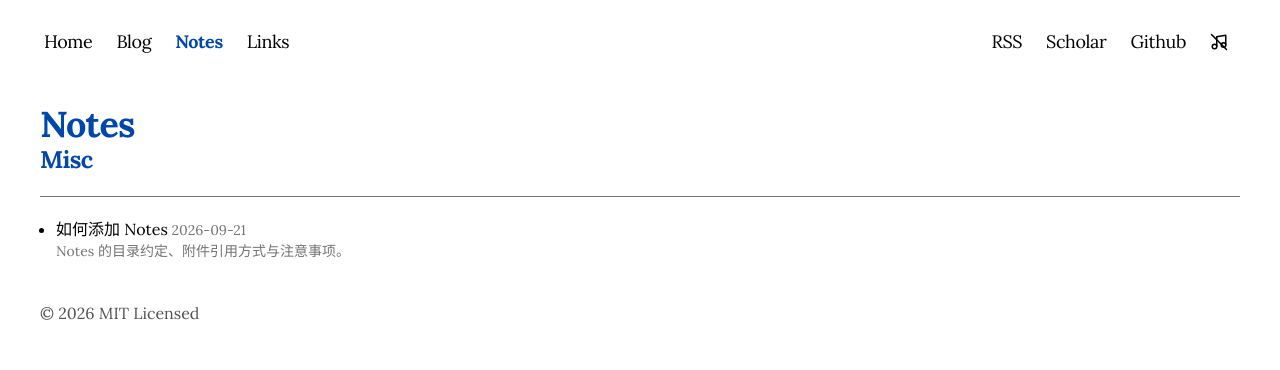
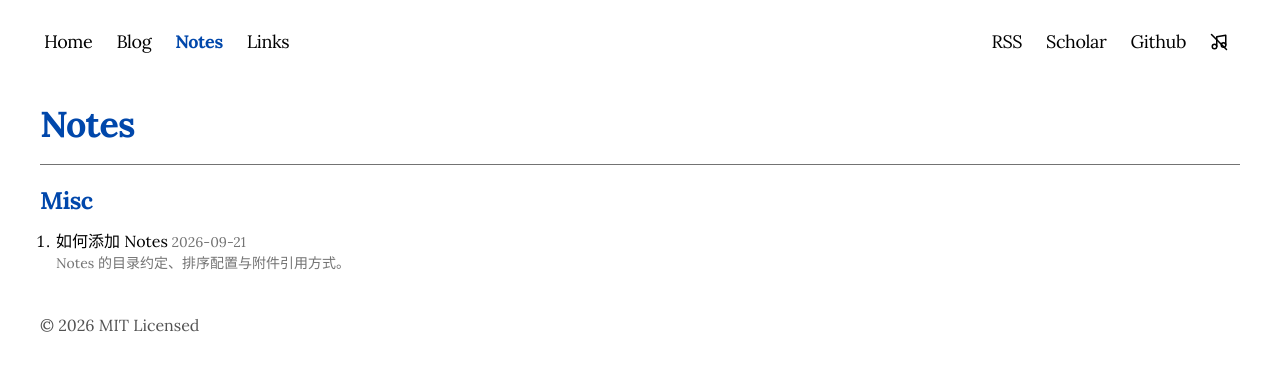
Before and after one commit to zeroffa233/zeroffa-homepage, a Next.js app: page /notes in a window 1280 px wide. Shown: the top 370 px of the page. Built offline with nearby package versions, Linux system fonts and the light colour scheme; a web font is replaced by a local one.

Commit message:
feat: notes ordering via order.json, hr above sections, ordered lists

```diff
--- a/app/notes/page.tsx
+++ b/app/notes/page.tsx
@@ -1,10 +1,10 @@
 import Link from "next/link";
 import { formatDate } from "app/blog/utils";
-import { getNoteList, getSections, NoteListItem } from "app/notes/utils";
+import { getNotesStructure, NoteListItem } from "app/notes/utils";
 
 function EntryList({ notes }: { notes: NoteListItem[] }) {
     return (
-        <ul className="list-disc list-outside pl-4">
+        <ol className="list-decimal list-outside pl-4">
             {notes.map((note) => (
                 <li key={note.slug} className="mb-2">
                     <Link
@@ -26,45 +26,32 @@ function EntryList({ notes }: { notes: NoteListItem[] }) {
                     )}
                 </li>
             ))}
-        </ul>
+        </ol>
     );
 }
 
 export default function Notes() {
-    const notes = getNoteList();
-    const sections = getSections();
+    const sections = getNotesStructure();
     return (
         <div>
             <h2 className="text-[#0047AB] text-4xl font-bold tracking-tight dark:text-neutral-100 mt-5">
                 Notes
             </h2>
-            {sections.map(({ name, title }) => {
-                const sectionNotes = notes.filter((n) => n.section === name);
-                const flat = sectionNotes.filter((n) => !n.group);
-                const groupNames: string[] = [];
-                for (const n of sectionNotes) {
-                    if (n.group && !groupNames.includes(n.group)) {
-                        groupNames.push(n.group);
-                    }
-                }
-                return (
+            {sections.map(({ name, title, flat, groups }) => (
                 <div key={name}>
+                    <hr className="my-5 border-neutral-500 dark:border-neutral-500"></hr>
                     <h3 className="text-[#0047AB] text-2xl font-bold tracking-tight dark:text-neutral-100 mb-3">
                         {title}
                     </h3>
-                        <hr className="my-5 border-neutral-500 dark:border-neutral-500"></hr>
                     {flat.length > 0 && <EntryList notes={flat} />}
-                        {groupNames.map((group) => (
+                    {groups.map(({ name: group, notes }) => (
                         <div key={group} className="mt-5">
                             <p className="text-lg font-medium mb-2">{group}</p>
-                                <EntryList
-                                    notes={sectionNotes.filter((n) => n.group === group)}
-                                />
+                            <EntryList notes={notes} />
+                        </div>
+                    ))}
                 </div>
             ))}
         </div>
     );
-            })}
-        </div>
-    );
 }
--- a/app/notes/utils.ts
+++ b/app/notes/utils.ts
@@ -7,65 +7,157 @@ import { parseFrontmatter } from 'app/blog/utils'
 //   posts/notes/<分类>/<小标题>/<slug>.mdx  ← 二级文件夹 = 索引页加粗小标题
 // 附件与 mdx 同目录放置，构建时镜像到 public/notes-assets/。
 // URL: /notes/<slug>，slug 全局唯一。
+// 渲染顺序：posts/notes/order.json 的 sections / groups 指定优先级（数字越大越靠前，
+// 未指定默认 -1），同级按字母序。块内文章按 date 正序（新的在下面）。
 
 const NOTES_ROOT = path.join(process.cwd(), 'posts', 'notes')
-const SECTION_ORDER = ['papers', 'books', 'projects', 'misc']
+const ORDER_FILE = path.join(NOTES_ROOT, 'order.json')
 
 export type NoteListItem = {
     slug: string
-    section: string // 一级文件夹名（原样）
-    group?: string // 二级文件夹名
+    section: string
+    group?: string
     title: string
     summary?: string
     date?: string
+}
+
+export type NoteGroup = { name: string; notes: NoteListItem[] }
+export type NoteSection = {
+    name: string
+    title: string
+    flat: NoteListItem[]
+    groups: NoteGroup[]
+}
+
+type OrderConfig = {
+    sections?: Record<string, number>
+    groups?: Record<string, number>
+}
+
+function getOrderConfig(): OrderConfig {
+    try {
+        const parsed = JSON.parse(fs.readFileSync(ORDER_FILE, 'utf-8'))
+        return { sections: parsed.sections ?? {}, groups: parsed.groups ?? {} }
+    } catch {
+        return {}
+    }
 }
 
 export function getSectionTitle(dir: string) {
     return dir.charAt(0).toUpperCase() + dir.slice(1)
 }
 
-// 分区 = posts/notes 下的一级文件夹；预设顺序优先，其余按字母序
-export function getSections(): { name: string; title: string }[] {
-    if (!fs.existsSync(NOTES_ROOT)) return []
-    const dirs = fs
-        .readdirSync(NOTES_ROOT, { withFileTypes: true })
-        .filter((e) => e.isDirectory())
-        .map((e) => e.name)
-    const preset = SECTION_ORDER.filter((d) => dirs.includes(d))
-    const rest = dirs.filter((d) => !SECTION_ORDER.includes(d)).sort()
-    return [...preset, ...rest].map((name) => ({ name, title: getSectionTitle(name) }))
+function sortEntries(notes: NoteListItem[]) {
+    return [...notes].sort(
+        (a, b) =>
+            (a.date ?? '').localeCompare(b.date ?? '') ||
+            a.title.localeCompare(b.title),
+    )
 }
 
-function collect(list: NoteListItem[], dir: string, segs: string[]) {
+// 递归收集全部笔记；segs 为相对 NOTES_ROOT 的文件夹层级
+function collectInto(
+    sections: Map<
+        string,
+        {
+            flat: NoteListItem[]
+            groups: Map<string, NoteListItem[]>
+        }
+    >,
+    dir: string,
+    segs: string[],
+    order: OrderConfig,
+    seenSlugs: Map<string, string>,
+) {
     for (const entry of fs.readdirSync(dir, { withFileTypes: true })) {
         const full = path.join(dir, entry.name)
         if (entry.isDirectory()) {
-            collect(list, full, [...segs, entry.name])
-        } else if (entry.name.endsWith('.mdx')) {
+            collectInto(sections, full, [...segs, entry.name], order, seenSlugs)
+        } else if (entry.name.endsWith('.mdx') && segs.length > 0) {
             const slug = path.basename(entry.name, '.mdx')
-            if (list.some((n) => n.slug === slug)) {
-                console.warn(`[notes] duplicate slug "${slug}" (${entry.name}) skipped`)
+            if (seenSlugs.has(slug)) {
+                console.warn(
+                    `[notes] duplicate slug "${slug}" (${entry.name}, first seen at ${seenSlugs.get(slug)}) skipped`,
+                )
                 continue
             }
+            seenSlugs.set(slug, entry.name)
             const { metadata } = parseFrontmatter(fs.readFileSync(full, 'utf-8'))
             const meta = metadata as Record<string, string | undefined>
-            list.push({
+            const section = segs[0]
+            const group = segs[1]
+            if (!sections.has(section)) {
+                sections.set(section, { flat: [], groups: new Map() })
+            }
+            const sectionData = sections.get(section)!
+            const note: NoteListItem = {
                 slug,
-                section: segs[0],
-                group: segs[1],
+                section,
+                group,
                 title: meta.title ?? slug,
                 summary: meta.summary,
                 date: meta.date,
-            })
+            }
+            if (group) {
+                if (!sectionData.groups.has(group)) {
+                    sectionData.groups.set(group, [])
+                }
+                sectionData.groups.get(group)!.push(note)
+            } else {
+                sectionData.flat.push(note)
+            }
         }
     }
 }
 
-// 索引页数据：递归收集全部笔记元信息
+export function getNotesStructure(): NoteSection[] {
+    const order = getOrderConfig()
+    const raw = new Map<
+        string,
+        { flat: NoteListItem[]; groups: Map<string, NoteListItem[]> }
+    >()
+    const seenSlugs = new Map<string, string>()
+    if (fs.existsSync(NOTES_ROOT)) {
+        collectInto(raw, NOTES_ROOT, [], order, seenSlugs)
+    }
+
+    const result: NoteSection[] = []
+    for (const [name, data] of Array.from(raw.entries())) {
+        const sortedGroups = Array.from(data.groups.entries())
+            .map(([groupName, notes]) => ({
+                name: groupName,
+                priority: order.groups?.[`${name}/${groupName}`] ?? -1,
+                notes: sortEntries(notes),
+            }))
+            .sort(
+                (a, b) =>
+                    b.priority - a.priority || a.name.localeCompare(b.name),
+            )
+        result.push({
+            name,
+            title: getSectionTitle(name),
+            flat: sortEntries(data.flat),
+            groups: sortedGroups.map(({ name: gName, notes: gNotes }) => ({
+                name: gName,
+                notes: gNotes,
+            })),
+        })
+    }
+    result.sort(
+        (a, b) =>
+            (order.sections?.[b.name] ?? -1) -
+                (order.sections?.[a.name] ?? -1) ||
+            a.title.localeCompare(b.title),
+    )
+    return result
+}
+
 export function getNoteList(): NoteListItem[] {
-    const list: NoteListItem[] = []
-    if (fs.existsSync(NOTES_ROOT)) collect(list, NOTES_ROOT, [])
-    return list
+    return getNotesStructure().flatMap((s) => [
+        ...s.flat,
+        ...s.groups.flatMap((g) => g.notes),
+    ])
 }
 
 // 单篇笔记：返回 null 时页面走 notFound
--- a/posts/notes/misc/how-to-add-notes.mdx
+++ b/posts/notes/misc/how-to-add-notes.mdx
@@ -1,13 +1,19 @@
 ---
 title: "如何添加 Notes"
 date: "2026-09-21"
-summary: "Notes 的目录约定、附件引用方式与注意事项。"
+summary: "Notes 的目录约定、排序配置与附件引用方式。"
 ---
 
 Notes 使用文件夹结构自动分类，不需要改任何代码：
 
-- 在 `posts/notes/<分类>/` 下直接放 `<slug>.mdx`，或在 `posts/notes/<分类>/<主题>/` 下放置（二级文件夹名会成为索引页的加粗小标题）
+- 在 `posts/notes/<分类>/` 下直接放 `<slug>.mdx`，或在 `posts/notes/<分类>/<小标题>/` 下放置（二级文件夹名会成为索引页的加粗小标题）
 - frontmatter 写 `title`，可选 `date` 与 `summary`
-- 附件与 mdx 放在同一目录，文中用 `/notes-assets/<分类>/<主题>/<文件名>` 引用
+- 附件与 mdx 放在同一目录，文中用 `/notes-assets/<分类>/<小标题>/<文件名>` 引用
+- 新建一级文件夹即可增加一个分区
 
-新建一级文件夹即可增加一个分区。本页可在有正式笔记后改写，但请保证 `posts/notes` 下始终存在至少一篇笔记，否则静态构建会失败。
+## 排序
+
+- 分区与小标题的优先级在 `posts/notes/order.json` 里配置，数字越大越靠前，未配置默认 `-1`，同级按字母序
+- 每个块内的文章按 `date` 正序排列（新的在下面），没有 `date` 的排在最前
+
+本页可在有正式笔记后改写，但请保证 `posts/notes` 下始终存在至少一篇笔记，否则静态构建会失败。
--- /dev/null
+++ b/posts/notes/order.json
@@ -0,0 +1,4 @@
+{
+  "sections": { "papers": 3, "books": 2, "projects": 1, "misc": 0 },
+  "groups": {}
+}
```
Lines whose indentation alone changed are shown as unchanged.
